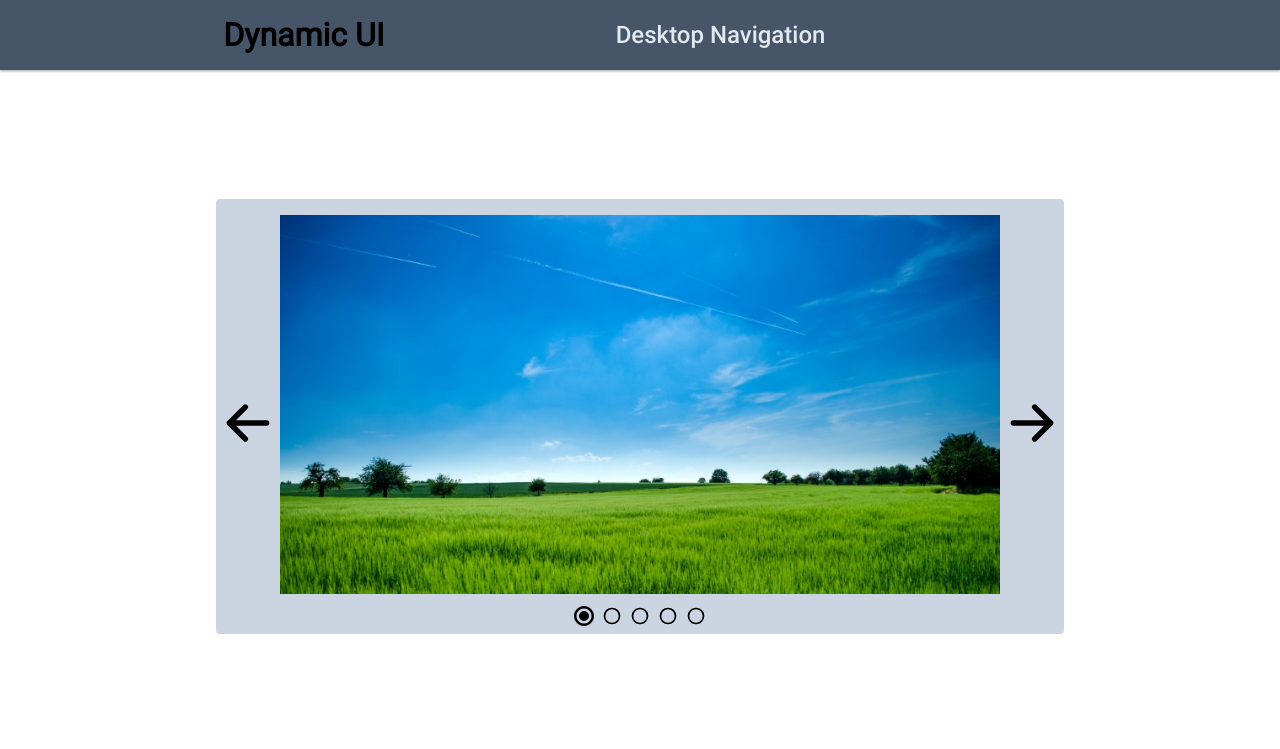
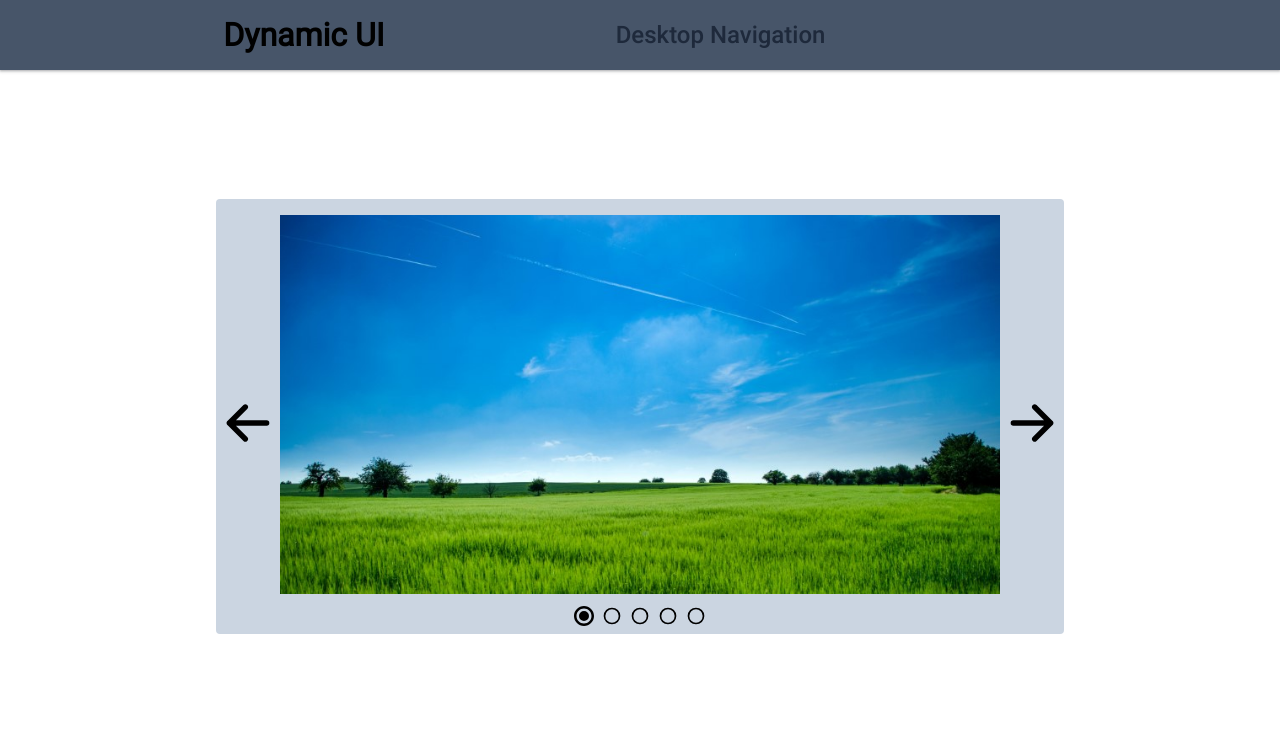
Before and after one commit to michael-f-portfolio/Dynamic-UI-Elements, a website built with webpack: page src/index.html in a window 1280 px wide. Shown: the top 749 px of the page. Built offline with nearby package versions, Linux system fonts and the light colour scheme.

Commit message:
changed navbar title color

```diff
--- a/src/styles/desktopNavBar.css
+++ b/src/styles/desktopNavBar.css
@@ -4,7 +4,7 @@ nav.desktopNav {
     padding-left: 8px;
     padding-right: 8px;
     font-family: "Roboto-500";
-    color: var(--slate-200);
+    color: var(--slate-800);
 }
 
 nav.desktopNav .navActive {
```
